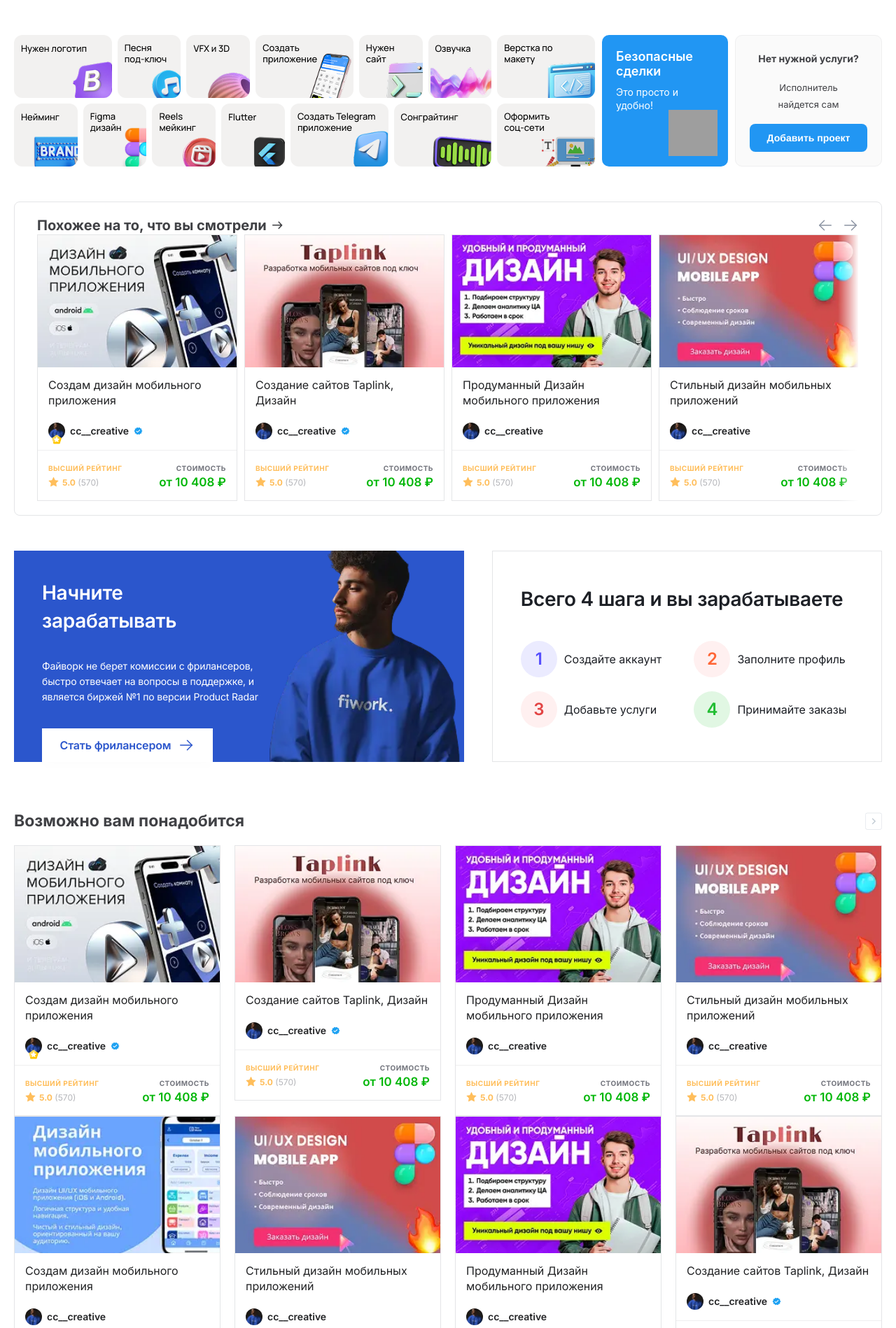
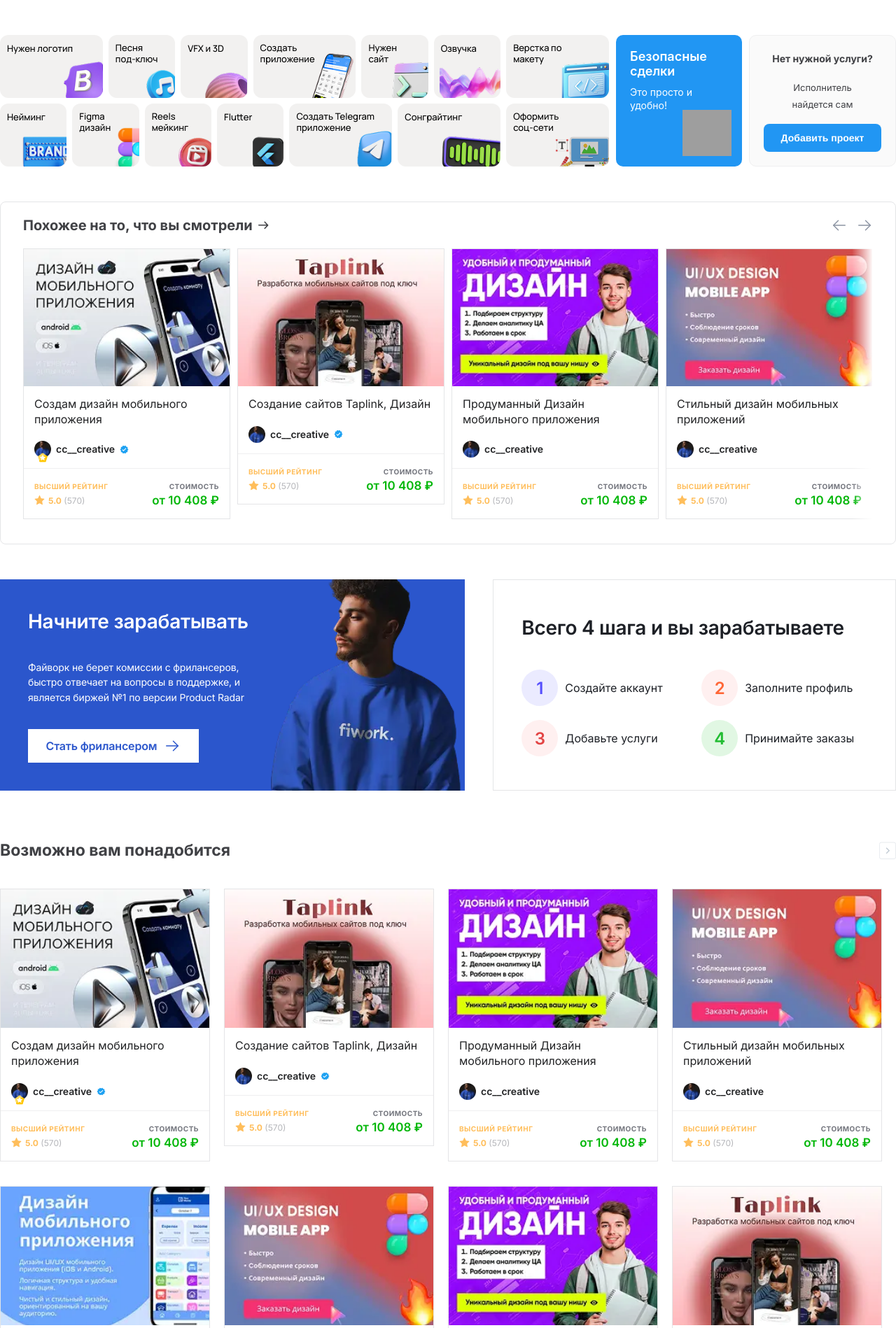
Before and after one commit to ehyoZamon/fiwork, a PHP site: page / in a window 1280 px wide. Shown: the part 122-2020 px from the top of the page at 70% size. Run offline with PHP 8.4, Linux system fonts and the light colour scheme; grey boxes are pictures that could not be loaded.

Commit message:
Update index.css

```diff
--- a/css/index.css
+++ b/css/index.css
@@ -470,8 +470,6 @@ footer{
     max-width: 1400px;
     overflow: hidden;
     width: 100%;
-    padding-left: 20px;
-    padding-right: 20px;
 }
 
 .services-nav-block{
@@ -771,7 +769,7 @@ footer{
 }
 
 /*Ads block*/
-.ads-block{
+.service-card-block{
     width: 100%;
     display: grid;
     grid-auto-flow: column; /* Элементы размещаются в одной строке */
@@ -783,13 +781,13 @@ footer{
     gap: 10px;
 }
 
-.ads-block.swiper-wrapper{
+.service-card-block.swiper-wrapper{
     gap: 0;
 }
 
-.swiper-hidden{
+/*.swiper-hidden{
     display: none !important;
-}
+}*/
 
 .ad-container{
     position: relative;
@@ -800,6 +798,7 @@ footer{
     border: 1px solid #e4e5e7;
     background: #fff;
     text-decoration: none;
+    max-width: 300px !important;
 }
 
 .ad-container .ad-part1{
@@ -2407,6 +2406,11 @@ footer{
 @media (max-width: 768px){
     .computer-header{
         display: none;
+    }
+
+    .main-container{
+        padding-left: 20px;
+        padding-right: 20px;
     }
 
     .phone-header{
```
